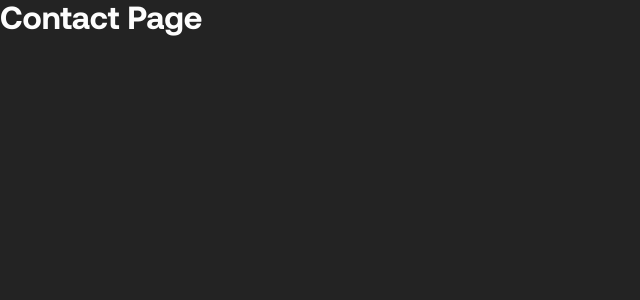
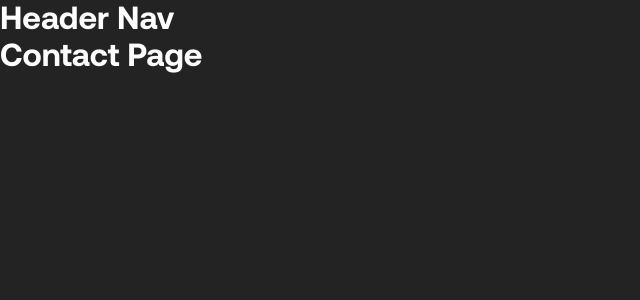
Before and after one commit to Sensanaty/lu-ka.me, a Vue app: page /contact in a window 1280 px wide. Shown: the top 300 px of the page, without its empty margins (0-640 px from the left). Built offline with nearby package versions, Linux system fonts and the light colour scheme.

Commit message:
Add the HeaderNav component to the project
- Created the skeleton, with a title
- Imported in App.vue, where it's conditionally displayed based on whether the current route is the correct one

```diff
--- a/src/App.vue
+++ b/src/App.vue
@@ -1,10 +1,22 @@
 <template>
+  <HeaderNav v-if="showHeader" />
   <RouterView />
 </template>
 
 <script>
+  import HeaderNav from "./components/HeaderNav.vue";
+
   export default {
     name: "App",
+    components: {
+      HeaderNav,
+    },
+    computed: {
+      showHeader() {
+        const route = this.$route.name;
+        return !(route === "home" || route === "about" || !route);
+      },
+    },
   };
 </script>
 
--- /dev/null
+++ b/src/components/HeaderNav.vue
@@ -0,0 +1,13 @@
+<template>
+  <div>
+    <h1>Header Nav</h1>
+  </div>
+</template>
+
+<script>
+  export default {
+    name: "HeaderNav",
+  };
+</script>
+
+<style lang="scss"></style>
```
Also changed, not shown: 1 other file (tests, documents, lock files or other folders).
